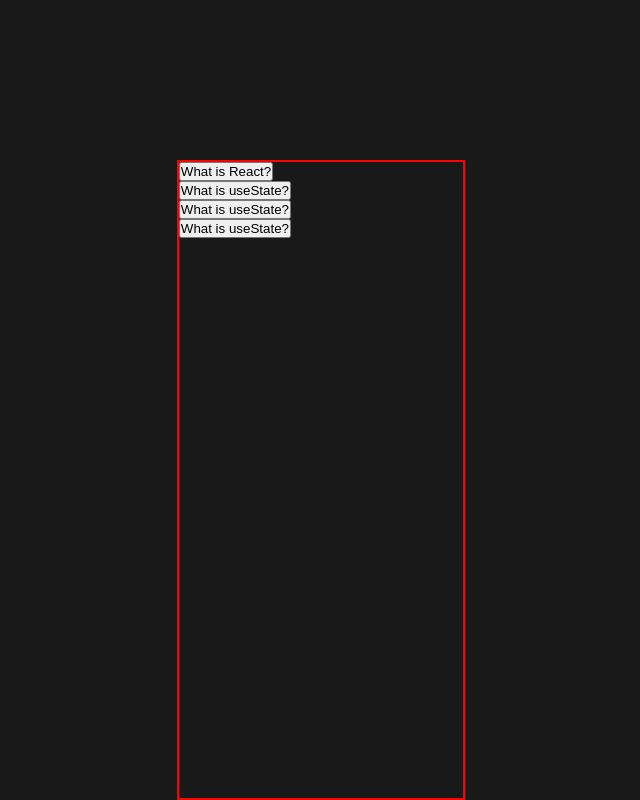
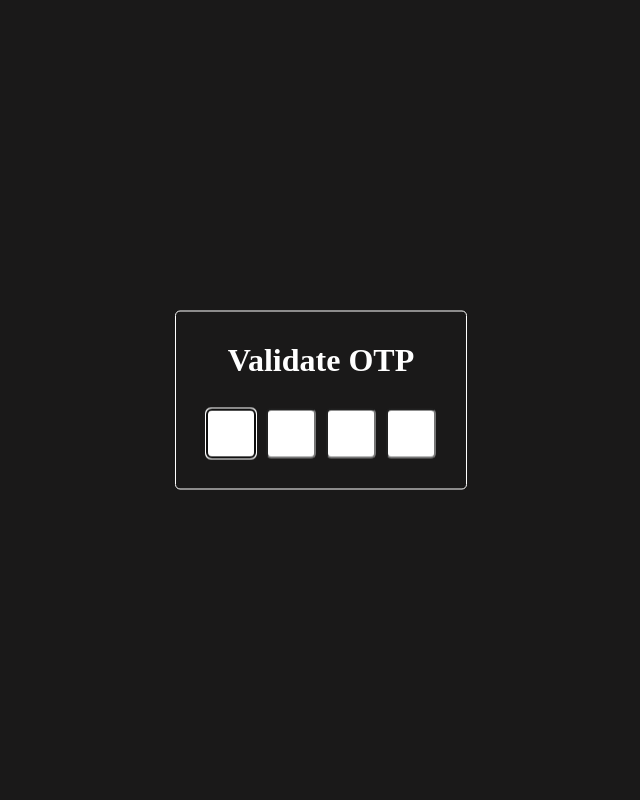
Before and after one commit to ShivWK/Machine-Coding-Round-Questions, a React (Vite) app: page / in a window 1280 px wide. Shown: the whole page, without its empty margins (319-959 px from the left). Built offline with nearby package versions, Linux system fonts and the light colour scheme.

Commit message:
Create the OTP component

```diff
--- a/src/App.jsx
+++ b/src/App.jsx
@@ -5,6 +5,7 @@
 // import ModalParent from "./components/modal/ModalParent"
 // import AutoCompleteParent from "./components/autocomplete/AutoCompleteParent"
 import AccordionParent from "./components/accordion/accordionParent"
+import Otp from "./components/otp/OtpComponent"
 
 function App() {
   return (
@@ -14,7 +15,8 @@ function App() {
     // <InfiniteScrollParent />
     // <ModalParent />
     // <AutoCompleteParent />
-    <AccordionParent />
+    // <AccordionParent />
+    <Otp count={4} />
   )
 }
 
--- /dev/null
+++ b/src/Components/otp/OtpComponent.jsx
@@ -0,0 +1,57 @@
+import { useEffect, useRef, useState } from "react";
+import "./otp.css";
+
+const Otp = ({ count = 4 }) => {
+    const numberOfDigits = Array.from({ length: Number(count) }, (_, i) => i);
+    const [otp, setOtp] = useState(new Array(count).fill(""));
+    const inputRef = useRef([]);
+
+    const handleInputChange = (e, index) => {
+        const value = e.target.value.trim();
+        if (isNaN(value)) return;
+
+        const newArray = [...otp];
+        newArray[index] = value.slice(-1);
+        setOtp(newArray);
+
+        if (index !== otp.length - 1 && value) {
+            inputRef.current[index + 1].focus();
+        }
+    }
+
+    const handelOnKeyDown = (e, index) => {
+        const value = e.target.value;
+        if (!value && e.key === "Backspace") {
+            if (index !== 0) {
+                inputRef.current[index - 1]?.focus();
+            }
+        }
+    }
+
+    useEffect(() => {
+        inputRef.current[0]?.focus();
+    }, [])
+
+    return (
+        <div className="otp-parent">
+            <h1>Validate OTP</h1>
+            <div className="otp-container">
+                {
+                    numberOfDigits.map((input, index) => {
+                        return <input
+                            key={index}
+                            type="text"
+                            value={otp[index]}
+                            onChange={(e) => handleInputChange(e, index)}
+                            onKeyDown={(e) => handelOnKeyDown(e, index)}
+                            className="otp-input"
+                            ref={(input) => inputRef.current[index] = input}
+                        />
+                    })
+                }
+            </div>
+        </div>
+    )
+}
+
+export default Otp;
--- /dev/null
+++ b/src/Components/otp/otp.css
@@ -0,0 +1,34 @@
+.otp-parent {
+    position: absolute;
+    top: 50%;
+    left: 50%;
+    transform: translate(-50%, -50%);
+    display: flex;
+    align-items: center;
+    flex-direction: column;
+    gap: 30px;
+    color: white;
+    border: 1px solid white;
+    border-radius: 5px;
+    padding: 30px;
+}
+
+.otp-parent h1 {
+    /* margin-top: 15px; */
+}
+
+.otp-container {
+    height: auto;
+    width: auto;
+    display: flex;
+    gap: 10px;
+}
+
+.otp-input {
+    width: 50px;
+    height: 50px;
+    text-align: center;
+    padding: 2px;
+    border-radius: 5px;
+    font-size: 26px;
+}
```
